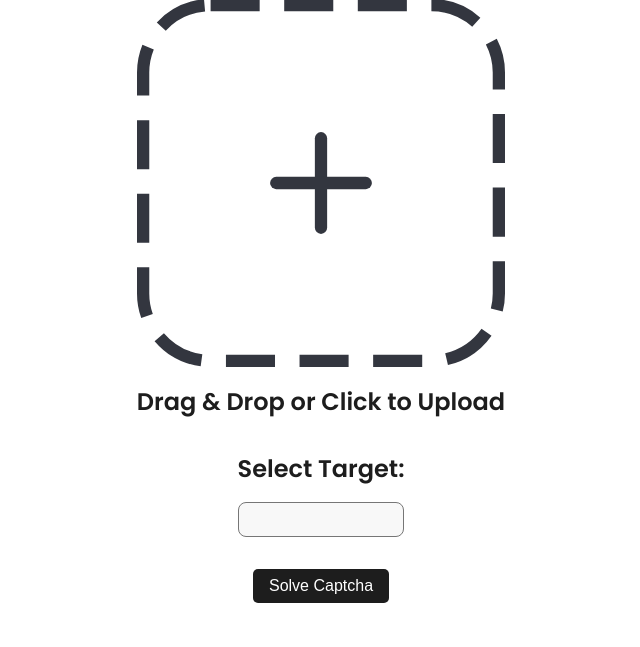
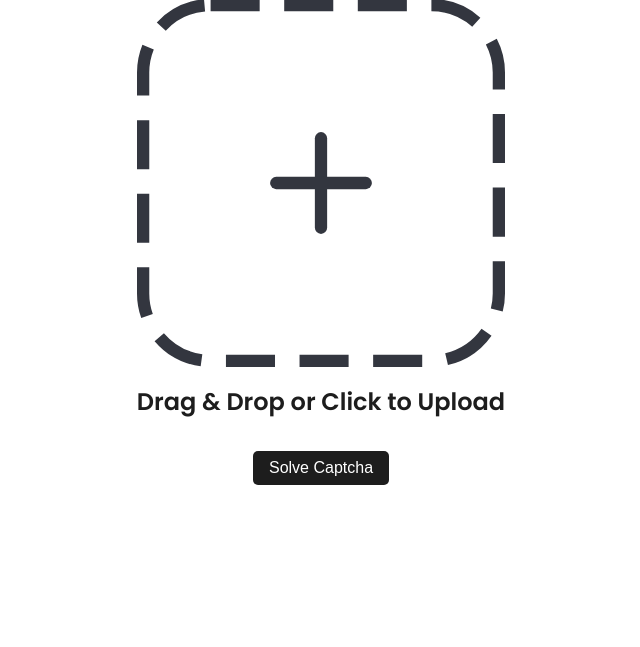
Before and after one commit to tejjusbhat/captcha_solver, a Flask app: page / in a window 1280 px wide. Shown: the part 153-800 px from the top of the page, without its empty margins (319-959 px from the left). Run offline with Flask 3, Linux system fonts and the light colour scheme; lists and menus that the app fills with data are empty.

Commit message:
adds feature to automatically detect and solve captcha

```diff
--- a/app.py
+++ b/app.py
@@ -4,15 +4,41 @@ import cv2
 from ultralytics import YOLO
 import numpy as np
 import base64
+from pytesseract import *
 
 app = Flask(__name__)
 CORS(app)
 
-model = YOLO('yolov8n.pt')
+model = YOLO('static/models/yolov8n.pt')
+def find_target(image):
+  image = cv2.cvtColor(image, cv2.COLOR_BGR2GRAY)
+  image = image[0:image.shape[0]//4,0:image.shape[1]]
+  image = cv2.bitwise_not(image)
+  results = pytesseract.image_to_data(image, output_type=Output.DICT)
 
-def solve_captcha(image_data, target):
+  full_text = ""
+  for i in range(len(results["text"])-1):
+    x, y, w, h = results["left"][i], results["top"][i], results["width"][i], results["height"][i]
+    text = results["text"][i]
+    full_text += text + " "
+
+  target = ""
+  for option in model.names.values():
+    if option in full_text:
+      target = option
+      break
+
+  return target
+
+
+def solve_captcha(image_data):
   nparr = np.frombuffer(base64.b64decode(image_data), np.uint8)
   image = cv2.imdecode(nparr, cv2.IMREAD_COLOR)
+
+  target = find_target(image)
+
+  if target == "":
+    return image_data
 
   results = model(image)
 
@@ -39,8 +65,7 @@ def solve_captcha(image_data, target):
 def process_image():
     data = request.json
     image_data = data['image']
-    target = data['target']
-    annotated_image = solve_captcha(image_data, target)
+    annotated_image = solve_captcha(image_data)
     return jsonify({'annotated_image': annotated_image})
 
 @app.route('/')
--- a/requirements.txt
+++ b/requirements.txt
@@ -3,3 +3,5 @@ Flask
 Flask-Cors
 numpy
 opencv-python
+pytesseract
+tessereact
--- a/static/js/script.js
+++ b/static/js/script.js
@@ -36,7 +36,6 @@ function processImage() {
 
   reader.onload = function (event) {
     const image = event.target.result.split(",")[1];
-    const target = document.getElementById("target-select").value;
     fetch("/process_image", {
       method: "POST",
       headers: {
@@ -44,7 +43,6 @@ function processImage() {
       },
       body: JSON.stringify({
         image: image,
-        target: target,
       }),
     })
       .then((response) => response.json())
--- a/templates/index.html
+++ b/templates/index.html
@@ -20,14 +20,14 @@
     </label>
     <input type="file" accept="image/*" id="image-input" />
   </div>
-  <div class="select-container">
+  <!-- <div class="select-container">
     <label for="target-select">Select Target:</label>
     <select id="target-select">
       {% for value in target_options.values() %}
       <option value="{{ value }}">{{ value }}</option>
       {% endfor %}
     </select>
-  </div>
+  </div> -->
   <button onclick="processImage()">Solve Captcha</button>
 
   <script src="{{ url_for('static', filename='js/script.js') }}"></script>
```
Also changed, not shown: 1 other file.
